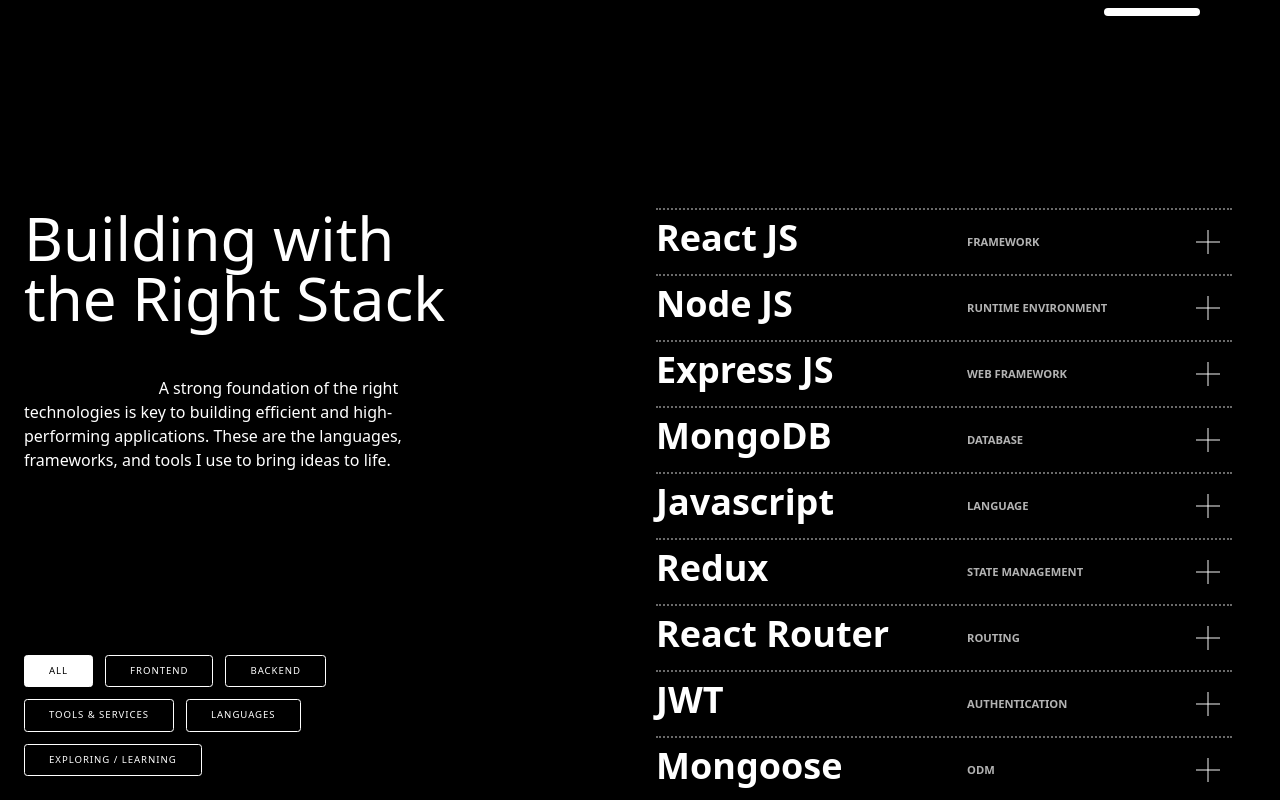
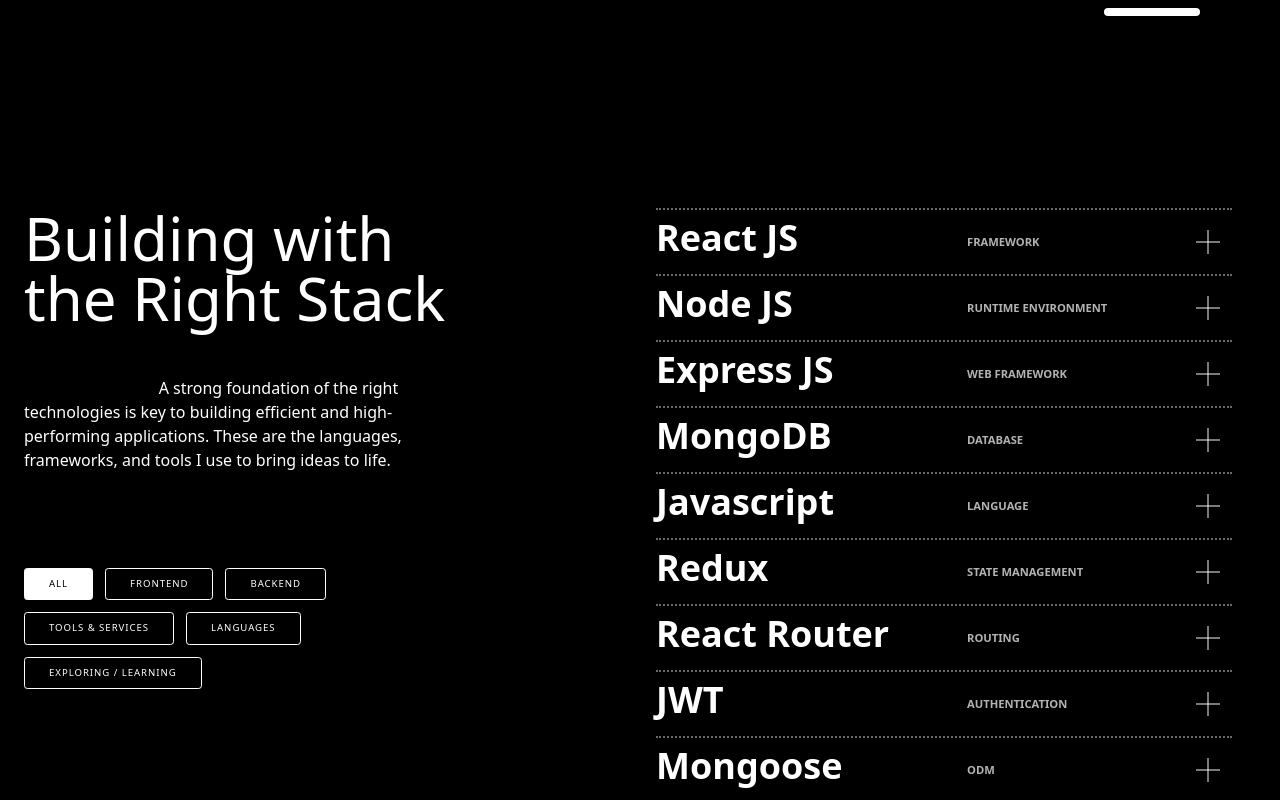
Before and after one commit to amanranahere/Portfolio, a React (Vite) app: page /capabilities in a window 1280 px wide. Shown: the top 800 px of the page. Built offline with nearby package versions, Linux system fonts and the light colour scheme.

Commit message:
minor ui fixes

```diff
--- a/src/components/Capabilities/CapabilitiesComponent.jsx
+++ b/src/components/Capabilities/CapabilitiesComponent.jsx
@@ -276,7 +276,7 @@ function CapabilitiesComponent() {
   return (
     <div className="w-full min-h-screen bg-black text-[#fff] flex flex-col lg:flex-row">
       <div className="w-full lg:w-[50%]">
-        <div className="lg:fixed lg:w-1/2 top-52 mt-52 lg:mt-0 lg:pt-0 px-6">
+        <div className="lg:sticky top-52 mt-52 lg:mt-0 lg:pt-0 px-6 z-10 bg-black">
           <motion.div className="lg:w-[80%] text-5xl lg:text-6xl pb-3 font-medium select-none overflow-hidden">
             <motion.div
               variants={nameVariant}
@@ -288,7 +288,7 @@ function CapabilitiesComponent() {
             </motion.div>
           </motion.div>
           <p
-            className="lg:w-[65%] pt-9 pb-12 lg:pb-0 select-none fade-in"
+            className="lg:w-[65%] pt-9 pb-12 lg:pb-20 select-none fade-in"
             style={{ textIndent: "35%" }}
           >
             A strong foundation of the right technologies is key to building
@@ -298,14 +298,17 @@ function CapabilitiesComponent() {
         </div>
 
         {/* categories buttons */}
-        <div className="lg:fixed bottom-0 lg:w-[40%] gap-2 lg:gap-3 p-6 flex flex-wrap select-none">
+        <div className="lg:sticky top-[34rem] lg:w-[70%] gap-2 lg:gap-3 p-6 flex flex-wrap select-none">
           {categories.map((category, index) => (
             <motion.button
               key={category}
               initial={{ opacity: 0 }}
               animate={{ opacity: 1 }}
               transition={{ delay: delays[index], duration: 0.5 }}
-              onClick={() => setSelectedCategory(category)}
+              onClick={() => {
+                setSelectedCategory(category);
+                window.scrollTo({ top: 0, behavior: "smooth" });
+              }}
               className={`px-6 py-2 border border-white text-[0.6rem] font-medium tracking-widest rounded-[0.21rem] hover:text-black hover:bg-[#fff] transition duration-300 active:scale-95  ${
                 selectedCategory === category ? "bg-[#fff] text-black" : ""
               }`}
@@ -408,7 +411,7 @@ function CapabilitiesComponent() {
                 </motion.div>
               )}
 
-              <div className="mx-4 border-b-2 border-dotted border-[#6a6a6a]"></div>
+              <div className="mx-4 border-b-2 border-dotted border-[#6a6a6a] last:mb-20"></div>
             </>
           ))}
         </ul>
--- a/src/components/Footer/Footer.jsx
+++ b/src/components/Footer/Footer.jsx
@@ -37,11 +37,11 @@ function Footer() {
     <div
       className={`h-[75vh] md:h-[50vh] lg:h-[80vh] w-screen bg-black text-white flex flex-col justify-between fixed bottom-0 left-0 -z-10`}
     >
-      <div className="flex flex-row justify-between relative">
+      <div className="flex flex-row md:justify-between relative">
         <div className="w-screen md:w-[70%] lg:w-[60%]">
           <div className="flex flex-col md:flex-row justify-between">
             {/* links to different pages */}
-            <ul className="flex flex-col p-10">
+            <ul className="flex flex-col px-10 py-5 md:p-10">
               {filteredNavItems.map((item) => (
                 <li key={item.name}>
                   <a
@@ -55,7 +55,7 @@ function Footer() {
             </ul>
 
             {/* social link buttons */}
-            <div className="flex flex-col items-start md:items-end p-10">
+            <div className="flex flex-col items-start md:items-end px-10 py-4 md:p-10">
               <a
                 href=""
                 target="_blank"
@@ -90,7 +90,7 @@ function Footer() {
 
           <a
             href="mailto:amanranahere@gmail.com"
-            className="m-10 flex lg:justify-center items-center hover:text-[#7a7a7a] transition duration-300 text-xl md:text-2xl lg:text-6xl font-extrabold uppercase leading-none oswald-text group"
+            className="mx-10 my-5 md:m-10 flex lg:justify-center items-center hover:text-[#7a7a7a] transition duration-300 text-xl md:text-2xl lg:text-6xl font-extrabold uppercase leading-none oswald-text group"
           >
             <span>amanranahere@gmail.com</span>
             <MdArrowOutward className="w-7 h-7 md:w-9 md:h-9 lg:w-20 lg:h-20 md:pt-1 md:scale-110 group-hover:rotate-90 transition duration-300" />
@@ -100,7 +100,7 @@ function Footer() {
         {/* page top button */}
         <div
           onClick={() => window.scrollTo({ top: 0, behavior: "smooth" })}
-          className="absolute top-[4.5rem] md:top-10 right-10 flex flex-col items-center cursor-pointer group -translate-y-20 select-none"
+          className="absolute top-[3.4rem] md:top-10 right-10 flex flex-col items-center cursor-pointer group -translate-y-20 select-none"
         >
           <IoIosArrowUp
             strokeWidth="10"
@@ -116,7 +116,7 @@ function Footer() {
         </div>
 
         {/* light/dark toggle */}
-        <div className="absolute top-40 md:top-52 right-10 md:right-[3.2rem]">
+        <div className="absolute top-32 md:top-52 right-11 md:right-[3.2rem]">
           <DarkModeToggle />
         </div>
       </div>
--- a/src/components/Home/WorkSection.jsx
+++ b/src/components/Home/WorkSection.jsx
@@ -144,8 +144,8 @@ function WorkSection() {
       </section>
 
       <div className="h-[50vh] bg-[#1e1e1e] text-white flex justify-center items-center">
-        <div className="absolute outline-text whiteColor pb-7 text-8xl lg:text-9xl tracking-widest">
-          MORE
+        <div className="absolute outline-text whiteColor pb-7 text-7xl md:text-8xl lg:text-9xl tracking-widst">
+          SEE ALL
         </div>
 
         <button
--- a/src/pages/About.jsx
+++ b/src/pages/About.jsx
@@ -1,18 +1,23 @@
 import React from "react";
 import PageTransition from "../components/Transitions/PageTransition";
+import Footer from "../components/Footer/Footer.jsx";
 
 function About() {
   return (
     <>
-      <div className="h-screen text-xl flex justify-center items-center">
+      <div className="mb-[75vh] md:mb-[50vh] lg:mb-[80vh]">
+        <div className="h-screen text-xl flex justify-center items-center bg-white">
           About page
         </div>
-      <div className="h-screen text-xl flex justify-center items-center bg-red-950">
+        <div className="h-screen text-xl flex justify-center items-center bg-cyan-300">
           About page
         </div>
         <div className="h-screen text-xl flex justify-center items-center bg-blue-950">
           About page
         </div>
+      </div>
+
+      <Footer />
     </>
   );
 }
--- a/src/pages/Capabilities.jsx
+++ b/src/pages/Capabilities.jsx
@@ -5,8 +5,13 @@ import Footer from "../components/Footer/Footer.jsx";
 function Capabilities() {
   return (
     <>
-      <CapabilitiesComponent />
-      {/* <Footer /> */}
+      <div className="mb-[75vh] md:mb-[50vh] lg:mb-[80vh] border-b-2 border-white">
+        <CapabilitiesComponent />
+      </div>
+
+      <div className="border-t-2 border-white"></div>
+
+      <Footer />
     </>
   );
 }
--- a/src/pages/Contact.jsx
+++ b/src/pages/Contact.jsx
@@ -6,11 +6,11 @@ import Footer from "../components/Footer/Footer";
 function Contact() {
   return (
     <>
-      <ContactComponent />
+      <div className="mb-[75vh] md:mb-[50vh] lg:mb-[80vh]">
+        <ContactComponent />
+      </div>
 
-      {/* <div>
-        <Footer />
-      </div> */}
+      <Footer />
     </>
   );
 }
--- a/src/pages/Work.jsx
+++ b/src/pages/Work.jsx
@@ -10,7 +10,9 @@ function Work() {
         <ProjectsListComponent />
       </div>
 
-      <Footer />
+      <div className="-z-10 fixed bottom-0">
+        <Footer />
+      </div>
     </div>
   );
 }
```
Lines whose indentation alone changed are shown as unchanged.
